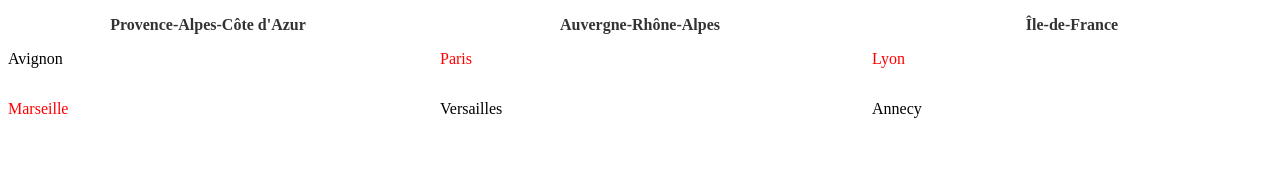
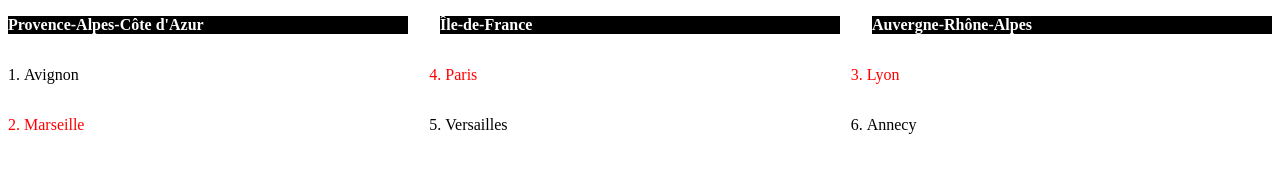
Before and after one commit to dupontdenis/L12025Villes, a plain HTML site: page index.html in a window 1280 px wide. Drawn offline with Linux system fonts and the light colour scheme.

Commit message:
add headers

```diff
--- a/main.mjs
+++ b/main.mjs
@@ -68,10 +68,14 @@ function transformVilles(villes) {
 const transformedVilles = transformVilles(villes);
 console.log(transformedVilles);
 
-function createRegionHeaders(villes) {
+function createRegionHeaders() {
   let headers = "";
-  const regions = [...new Set(villes.map((ville) => ville.region))]; // Get unique regions
-
+  // const regions = [...new Set(villes.map((ville) => ville.region))]; // Get unique regions
+  const regions = [
+    "Provence-Alpes-Côte d'Azur",
+    "Île-de-France",
+    "Auvergne-Rhône-Alpes",
+  ]; // Hardcoded for demonstration
   for (const region of regions) {
     headers += `<li class="region-header">${region}</li>`;
   }
--- a/style.css
+++ b/style.css
@@ -8,9 +8,12 @@
 }
 
 .region-header {
-  text-align: center;
+  list-style: none;
   font-weight: bold;
-  color: #333;
+  color: white;
+  /* Change text color to white */
+  background-color: black;
+  /* Set background color to black */
 }
 
 .city-list {
@@ -18,8 +21,7 @@
   grid-template-columns: [paca] 1fr [idf] 1fr [ara] 1fr;
   grid-auto-flow: row dense;
   gap: 2em;
-  list-style: none;
-  padding: 0;
+  padding: 1em;
 }
 
 [data-region="Provence-Alpes-Côte d'Azur"] {
```
